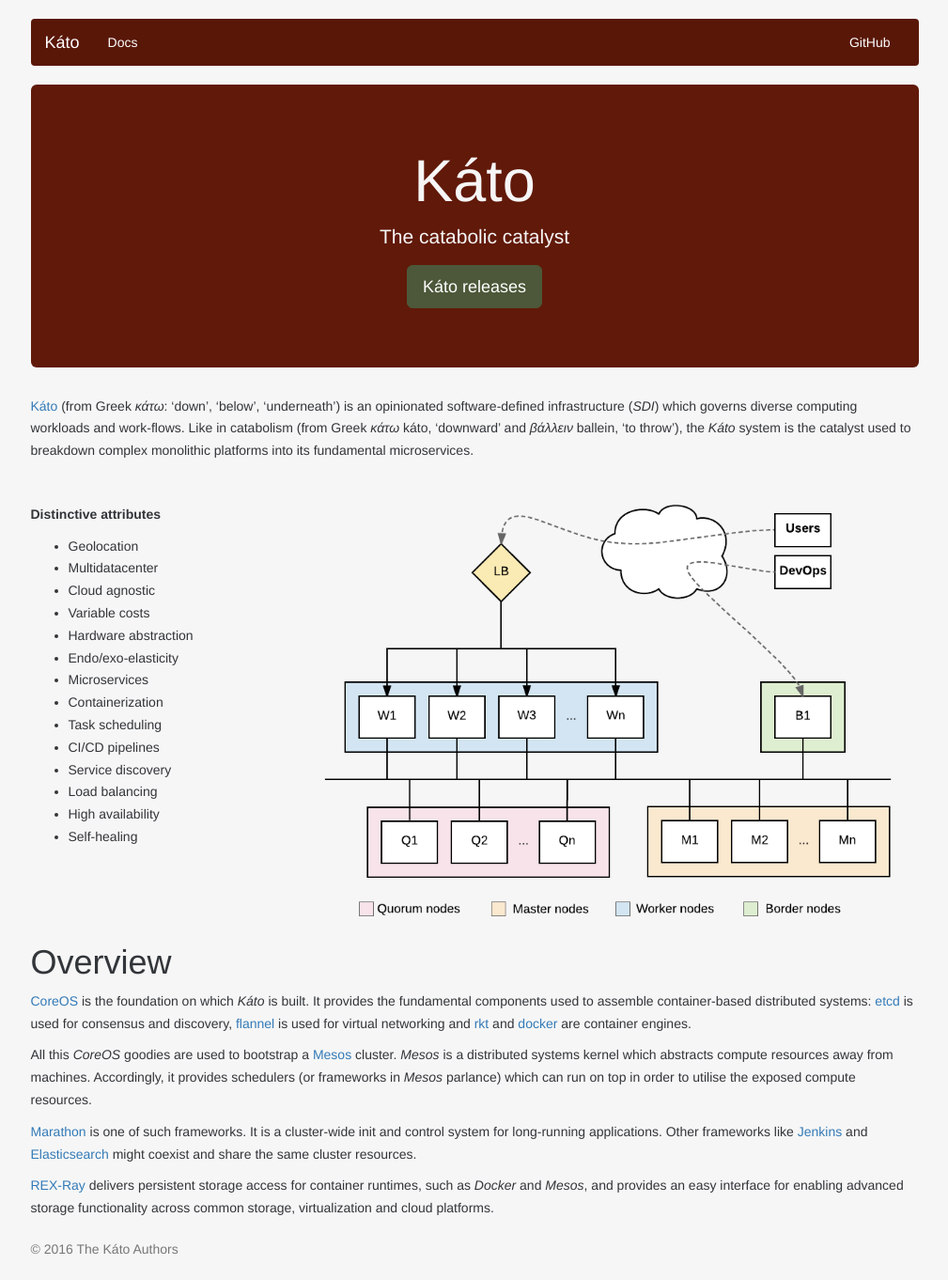
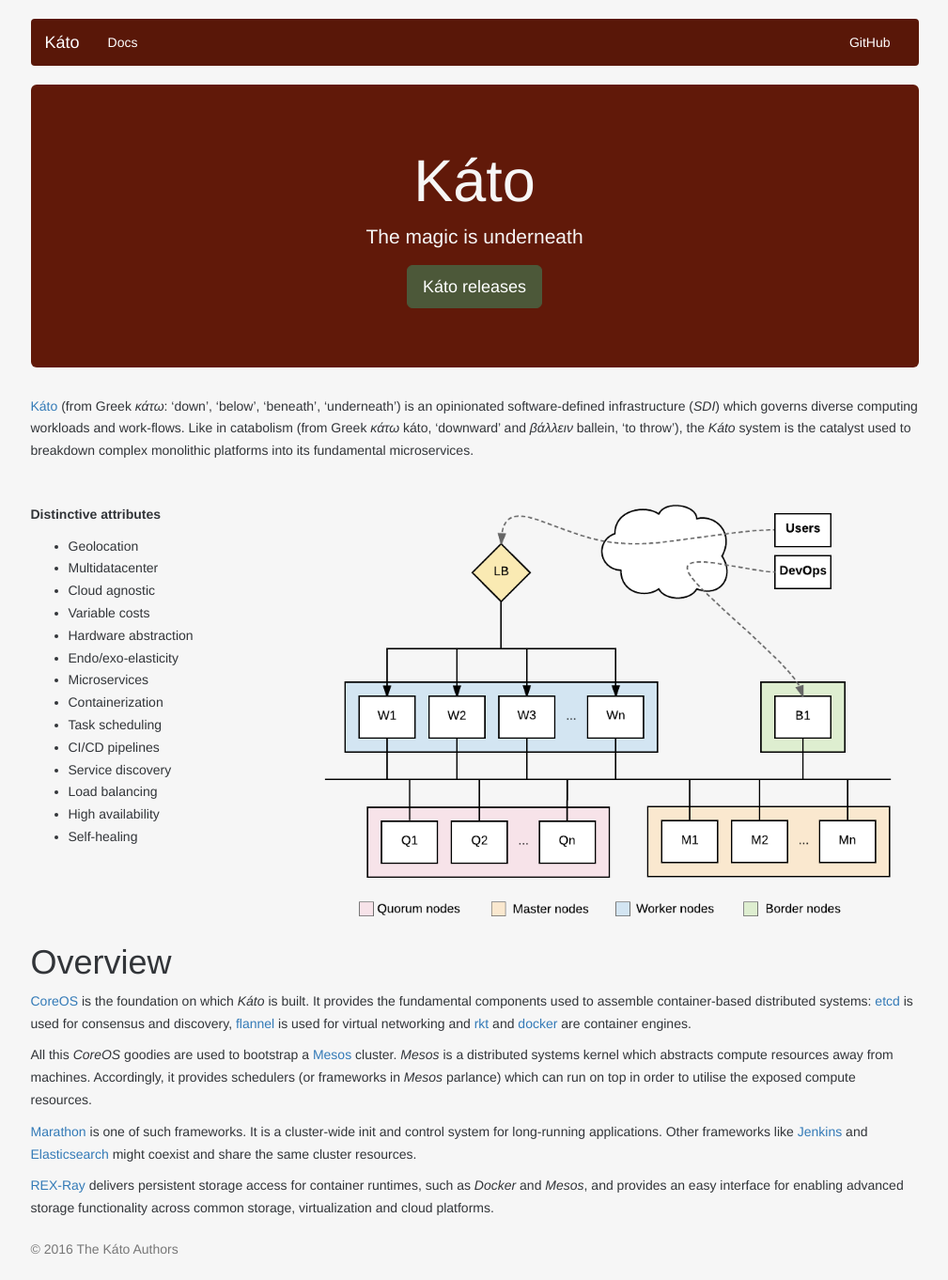
Before and after one commit to h0tbird/coreseed, a Jekyll site: the page built from docs/index.md, in a window 1280 px wide. Shown: the whole page at 94% size, without its empty margins (135-1144 px from the left). Built offline with Jekyll 4.4.1, drawn with Linux system fonts in a browser that asks for light colours; nearby versions of some CDN libraries; some web fonts are replaced.

Commit message:
The magic is underneath

```diff
--- a/docs/index.md
+++ b/docs/index.md
@@ -5,7 +5,7 @@ title: The catabolic catalyst
 <div class="jumbotron text-center">
   <h1>Káto</h1>
   <p class="lead">
-    The catabolic catalyst
+    The magic is underneath
   </p>
   <p>
     <a href="https://github.com/katosys/kato/releases"
@@ -16,7 +16,7 @@ title: The catabolic catalyst
 </div>
 
 
-[Káto](https://github.com/katosys/kato) (from Greek *κάτω*: 'down', 'below', 'underneath') is an opinionated software-defined infrastructure (*SDI*) which governs diverse computing workloads and work-flows.
+[Káto](https://github.com/katosys/kato) (from Greek *κάτω*: 'down', 'below', 'beneath', 'underneath') is an opinionated software-defined infrastructure (*SDI*) which governs diverse computing workloads and work-flows.
 Like in catabolism (from Greek *κάτω* káto, 'downward' and *βάλλειν* ballein, 'to throw'), the *Káto* system is the catalyst used to breakdown complex monolithic platforms into its fundamental microservices.
 
 <img src="{{ site.baseurl}}/img/kato.png" width="70%" height="70%" align="right">
```
